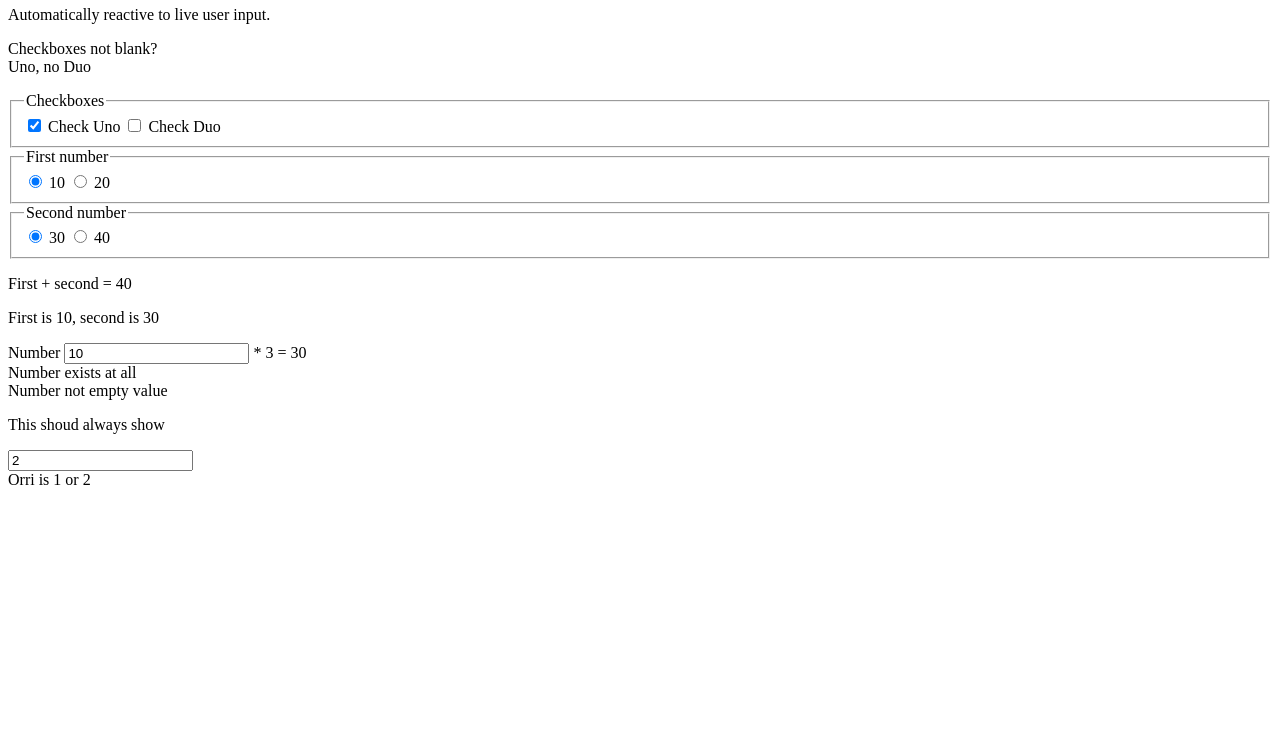
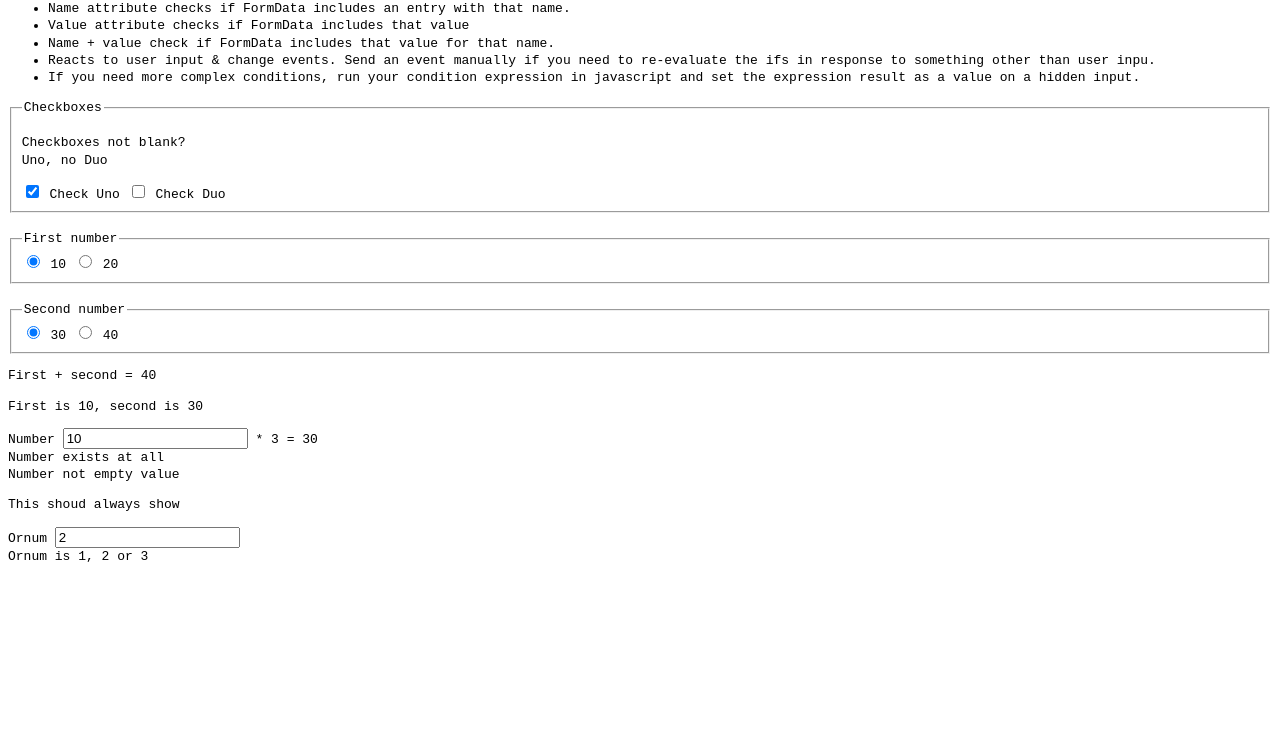
Before and after one commit to sakamies/conditional-elements, a plain HTML site: page index.html in a window 1280 px wide. Shown: the part 60-800 px from the top of the page. Drawn offline with Linux system fonts and the light colour scheme.

Commit message:
Improve examples

```diff
--- a/index.html
+++ b/index.html
@@ -1,22 +1,31 @@
+<link rel="stylesheet" href="index.css">
+
 <form id="testform">
-  <h1>If & Else custom elements</h1>
-  <p>Automatically reactive to live user input.</p>
-  <p>
-    <if- name="check">Checkboxes not blank?</if->
-    <br>
-    <if- name="check" value="1">Uno,</if->
-    <if- name="check" not value="1" hidden>no Uno,</if->
-    <if- name="check" value="2" hidden>Duo</if->
-    <if- name="check" not value="2">no Duo</if->
-  </p>
+  <h1>If, Or & Else custom elements</h1>
+  <ul>
+    <li>Name attribute checks if FormData includes an entry with that name.</li>
+    <li>Value attribute checks if FormData includes that value</li>
+    <li>Name + value check if FormData includes that value for that name.</li>
+    <li>
+      Reacts to user input & change events. Send an event manually if you need to re-evaluate the ifs in response to something other than user inpu.
+    </li>
+    <li>If you need more complex conditions, run your condition expression in javascript and set the expression result as a value on a hidden input.</li>
+  </ul>
   <fieldset name="checkboxes">
     <legend>Checkboxes</legend>
+    <p>
+      <if- name="check">Checkboxes not blank?</if-><br>
+      <if- name="check" value="1">Uno,</if->
+      <if- name="check" not value="1" hidden>no Uno,</if->
+      <if- name="check" value="2" hidden>Duo</if->
+      <if- name="check" not value="2">no Duo</if->
+    </p>
     <input id="check-1" type="checkbox" name="check" value="1" checked>
     <label for="check-1">Check Uno</label>
     <input id="check-2" type="checkbox" name="check" value="2">
     <label for="check-2">Check Duo</label>
   </fieldset>
-
+  <br>
   <fieldset>
     <legend>First number</legend>
     <input type="radio" id="first10" name="first" value="10" checked>
@@ -24,7 +33,7 @@
     <input type="radio" id="first20" name="first" value="20">
     <label for="first20">20</label>
   </fieldset>
-
+  <br>
   <fieldset>
     <legend>Second number</legend>
     <input type="radio" id="second30" name="second" value="30" checked>
@@ -58,24 +67,29 @@
     </output>
     <br>
     <if- name="number">Number exists at all</if->
-    <if- name="number" not>Number does not exists</if->
+    <if- name="number" not hidden="">Number does not exists</if->
     <br>
-    <if- name="number" value="">Number exist but has empty value</if->
+    <if- name="number" value="" hidden="">Number exist but has empty value</if->
     <if- name="number" not value="">Number not empty value</if->
   </p>
 
   <p>
-    <if- name="nonexistent">Nonexistent, this should never show</if->
+    <if- name="nonexistent" hidden="">Nonexistent, this should never show</if->
     <if- name="nonexistent" not>This shoud always show</if->
   </p>
 
   <p>
-    <input type="number" name="orri" value="2">
+    <label>Ornum</label>
+    <input type="number" name="ornum" value="2">
     <br>
-    <if- name="orri" value="1"><or- name="orri" value="2">
-      Orri is 1 or 2
-    </or-></if->
-    <else->Orri is not 1 or 2</else->
+    <if- name="ornum" value="1">
+    <or- name="ornum" value="2">
+    <or- name="ornum" value="3">
+      Ornum is 1, 2 or 3
+    </or->
+    </or->
+    </if->
+    <else- hidden>Ornum is not 1, 2 or 3</else->
   </p>
 </form>
 
```
